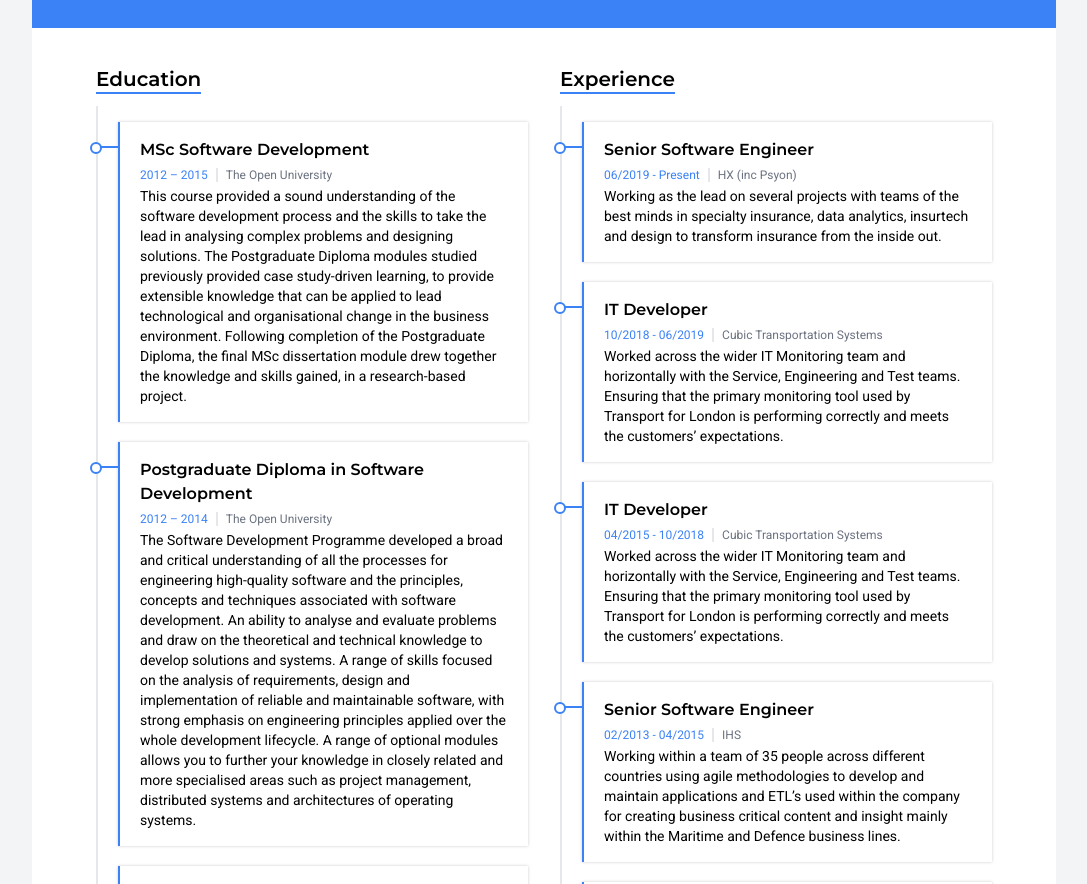
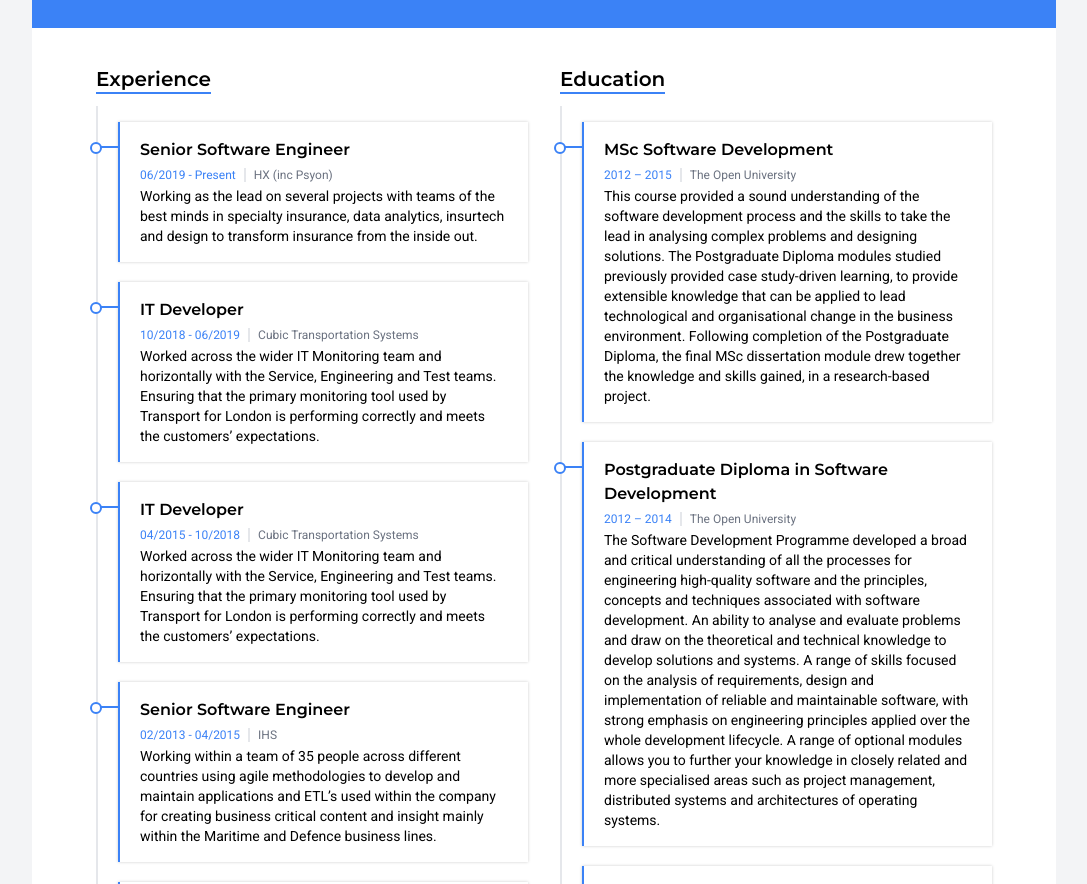
Before and after one commit to stuartleaver/stuartleaver.co.uk, a Vue app: page /cv in a window 1280 px wide. Shown: the part 180-1064 px from the top of the page, without its empty margins (96-1183 px from the left). Built offline with nearby package versions, Linux system fonts and the light colour scheme.

Commit message:
Refactor the CV page to use one json file

```diff
--- a/public/data/experience.json
+++ b/public/data/experience.json
@@ -1,4 +1,7 @@
-[
+{
+    "experience": {
+        "title": "Experience",
+        "items": [
             {
                 "title": "Senior Software Engineer",
                 "date": "06/2019 - Present",
@@ -36,3 +39,34 @@
                 "description": "Responsible for the software and network infrastructure within a small group of companies encompassing fire protection as well as marine and land signage."
             }
         ]
+    },
+    "education": {
+        "title": "Education",
+        "items": [
+            {
+                "title": "MSc Software Development",
+                "date": "2012 – 2015",
+                "company": "The Open University",
+                "description": "This course provided a sound understanding of the software development process and the skills to take the lead in analysing complex problems and designing solutions. The Postgraduate Diploma modules studied previously provided case study-driven learning, to provide extensible knowledge that can be applied to lead technological and organisational change in the business environment. Following completion of the Postgraduate Diploma, the final MSc dissertation module drew together the knowledge and skills gained, in a research-based project."
+            },
+            {
+                "title": "Postgraduate Diploma in Software Development",
+                "date": "2012 – 2014",
+                "company": "The Open University",
+                "description": "The Software Development Programme developed a broad and critical understanding of all the processes for engineering high-quality software and the principles, concepts and techniques associated with software development. An ability to analyse and evaluate problems and draw on the theoretical and technical knowledge to develop solutions and systems. A range of skills focused on the analysis of requirements, design and implementation of reliable and maintainable software, with strong emphasis on engineering principles applied over the whole development lifecycle. A range of optional modules allows you to further your knowledge in closely related and more specialised areas such as project management, distributed systems and architectures of operating systems."
+            },
+            {
+                "title": "BEng (Hons) Electrical & Electronic Engineering - 2:1",
+                "date": "2000 – 2002",
+                "company": "South Bank University",
+                "description": "Electrical and Electronics Engineering is all about designing, developing and maintaining electrical control systems. Engineers in this sector help to make sure our electronics and electrics are safe and reliable, and capable of performing to high standards of quality. The impact of these engineers can be felt across many sectors. This course offered a balanced programme of electronics, electrical systems, microcontrollers, control systems and telecommunications, supported by basic modules in analysis, software, and engineering science. As a BEng programme, the course offered an opportunity to acquire a deeper understanding of the essential facts, concepts, theories and principles of electrical engineering and its underpinning science and mathematics."
+            },
+            {
+                "title": "HND Electrical & Electronic Engineering",
+                "date": "1998 – 2000",
+                "company": "South Bank University",
+                "description": "The course covered a broad base of core modules with the opportunity to select some modules in the second year. This provided the fundamental knowledge to become rapidly established in the chosen field. Part of the course also involved undertaking a practical project. A lot of experience in using industry standard equipment and simulation packages was gained. The electronics work started with learning to design, construct and test many standard digital and analogue circuits. Coverage then progressed to the design of multistage and programmable circuits for use in larger system applications where computer and microprocessor interfacing becomes an important design element. The course also included Industrial Studies, which was an introduction to industrial and commercial practice, as well as development of report writing, communication, team working and project planning skills."
+            }
+        ]
+    }
+}
--- a/src/views/CV.vue
+++ b/src/views/CV.vue
@@ -7,22 +7,15 @@
         </div>
         <div class="page-content">
           <div class="grid grid-cols-2">
-            <div class="block-content">
-              <BlockTitle title="Education" />
+            <div
+              class="block-content"
+              v-for="group in experience"
+              :key="group.title"
+            >
+              <BlockTitle :title="group.title" />
               <div class="timeline">
                 <TimelineItem
-                  v-for="item in educationItems"
-                  :key="item.title"
-                  :timeline-item="item"
-                />
-              </div>
-            </div>
-            <div class="block-content">
-              <BlockTitle title="Experience" />
-
-              <div class="timeline">
-                <TimelineItem
-                  v-for="item in experienceItems"
+                  v-for="item in group.items"
                   :key="item.title"
                   :timeline-item="item"
                 />
@@ -47,17 +40,22 @@ export default {
   },
   data() {
     return {
-      educationItems: [],
-      experienceItems: [],
+      experience: [],
     };
   },
-  async mounted() {
-    this.educationItems = await this.loadItems("education");
-    this.experienceItems = await this.loadItems("experience");
+  mounted() {
+    this.experience = this.loadExperience();
   },
   methods: {
-    loadItems: async function (fileName) {
-      return (await axios.get(`/data/${fileName}.json`)).data;
+    loadExperience: async function () {
+      await axios
+        .get("/data/experience.json")
+        .then((response) => {
+          this.experience = response.data;
+        })
+        .catch((error) => {
+          console.log(error);
+        });
     },
   },
 };
```
Lines whose indentation alone changed are shown as unchanged.
